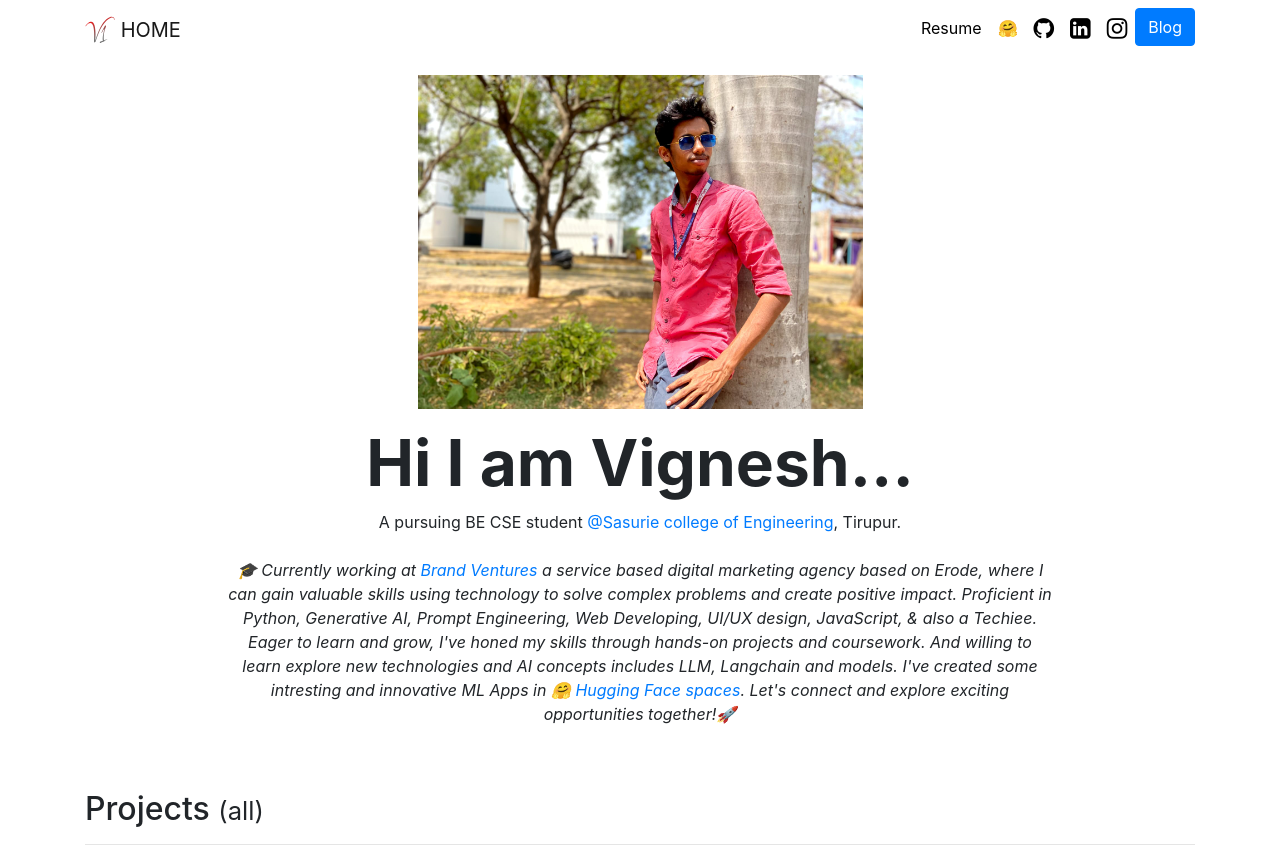
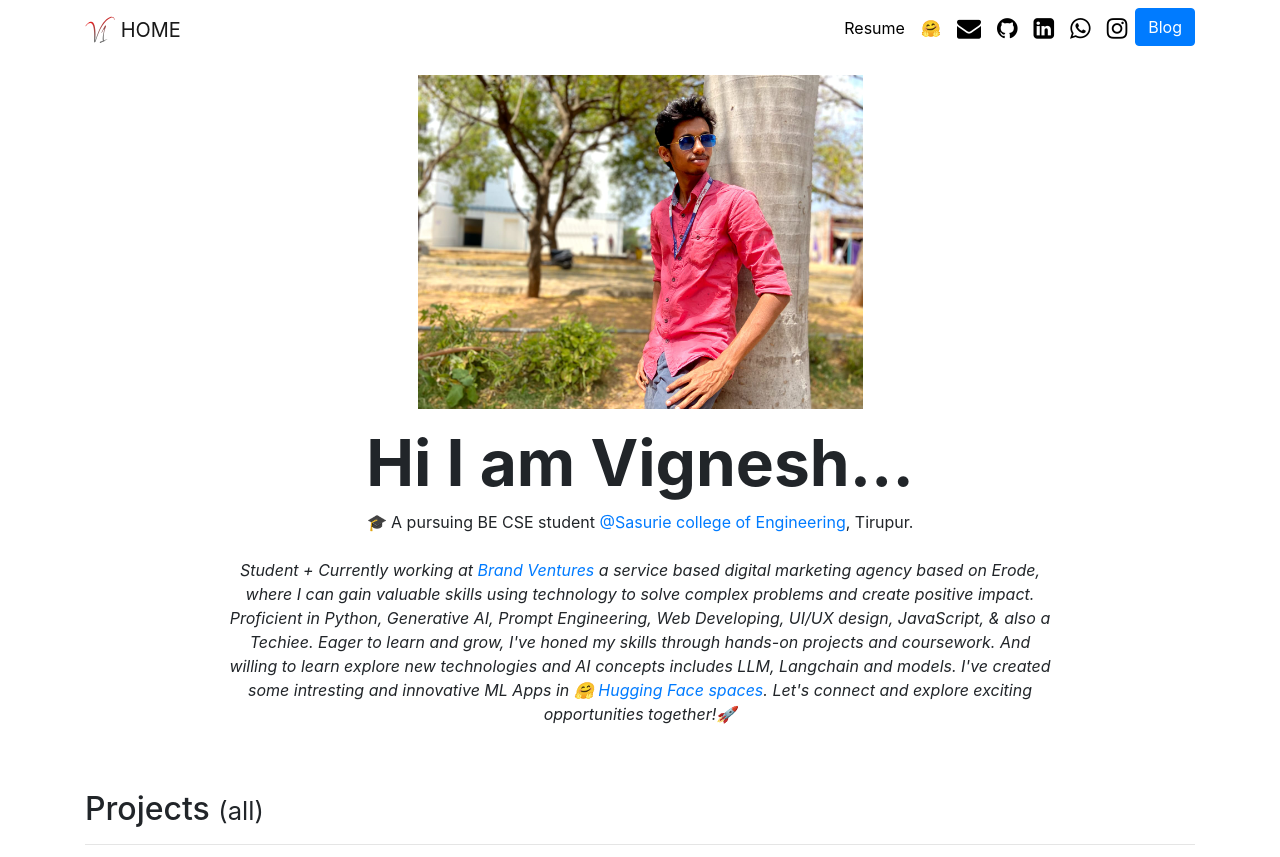
Before and after one commit to VickyVignesh2002/portfolio_2025, a Django app: page / in a window 1280 px wide. Shown: the top 857 px of the page. Run offline with Django 4.2, Linux system fonts and the light colour scheme; data comes from the database, SQL or seed files in the repository; both versions use the stored data as it was after the commit; some libraries are stand-ins or nearby versions.

Commit message:
first commit

```diff
--- a/portfolio/templates/portfolio/base.html
+++ b/portfolio/templates/portfolio/base.html
@@ -34,11 +34,15 @@
       <div class="collapse navbar-collapse text-center" id="navbarNav">
         <ul class="navbar-nav ml-auto">
           <li class="nav-item">
-            <a class="nav-link" href="{% static 'portfolio/resume.pdf' %}">Resume</a>
+            <a class="nav-link" href="{% static 'portfolio/Vignesh M Resume.pdf' %}">Resume</a>
           </li>
           <li class="nav-item">
-            <a class="nav-link" href="https://huggingface.co/IamVicky111gi" target="_blank" rel="noopener">🤗</a>
-        </li>
+            <a class="nav-link" href="https://huggingface.co/IamVicky111" target="_blank" rel="noopener">🤗</a>
+          </li>
+          <li class="nav-item">
+            <a class="nav-link" href="mailto:itzmevicky111@gmail.com?cc=heyimvicky111@gmai.com&subject=I've%20visited%20your%20site%20and%20thought%20of%20contacting%20you&body=Hi,%20I'm%20{Please%20provide%20your%20name}%20have%20seen%20your%20portfolio%20and%20your%20works,%20I'd%20like%20to%20make%20an%20appointment%20with%20you%20regarding..." ><i class="fa fa-envelope" style="font-size:24px;"></i></a>
+          </li>
+
         <li class="nav-item">
           <a class="nav-link" href="https://github.com/VickyVignesh2002/" target="_blank" rel="noopener"><i class="fa fa-github" style="font-size:24px"></i></a>
       </li>
@@ -47,8 +51,12 @@
             <a class="nav-link" href="https://www.linkedin.com/in/Itz-me-vicky111/" target="_blank" rel="noopener"><i class="fa fa-linkedin-square" style="font-size:24px"></i></a>
         </li>
         <li class="nav-item">
+          <a class="nav-link" href="https://wa.me/+917305250054" target="_blank" rel="noopener"><i class="fa fa-whatsapp" style="font-size:24px"></i></a>
+      </li>
+        <li class="nav-item">
             <a class="nav-link" href="https://instagram.com/itz_me_vicky111?igshid=OGQ5ZDc2ODk2ZA==" target="_blank" rel="noopener"><i class="fa fa-instagram" style="font-size:24px"></i></a>
         </li>
+
 
           <li>
             <a role="button" href="{% url 'blog:all_blogs' %}" class="btn btn-primary">Blog</a>
--- a/portfolio/templates/portfolio/home.html
+++ b/portfolio/templates/portfolio/home.html
@@ -14,9 +14,9 @@
   <div class="col-md-9 text-center">
     <h1 id="hometext" class="font-weight-bold">Hi I am Vignesh...</h1>
     <p >
-    A pursuing BE CSE student <a href="https://sasurieengg.com/">@Sasurie college of Engineering</a>, Tirupur.
+      🎓 A pursuing BE CSE student <a href="https://sasurieengg.com/">@Sasurie college of Engineering</a>, Tirupur.
       <br><br>
-      <i >🎓 Currently working at <a href="https://brandventures.in/">Brand Ventures</a> a service based digital marketing agency based on Erode, where I can gain valuable skills using technology to solve complex problems and create positive impact. Proficient in Python, Generative AI, Prompt Engineering, Web Developing, UI/UX design, JavaScript, & also a Techiee. Eager to learn and grow, I've honed my skills through hands-on projects and coursework. And willing to learn explore new technologies and AI concepts includes LLM, Langchain and models. I've created some intresting and innovative ML Apps in  <a href="https://huggingface.co/IamVicky111">🤗 Hugging Face spaces</a>. Let's connect and explore exciting opportunities together!🚀</i>
+      <i> Student + Currently working at <a href="https://brandventures.in/">Brand Ventures</a> a service based digital marketing agency based on Erode, where I can gain valuable skills using technology to solve complex problems and create positive impact. Proficient in Python, Generative AI, Prompt Engineering, Web Developing, UI/UX design, JavaScript, & also a Techiee. Eager to learn and grow, I've honed my skills through hands-on projects and coursework. And willing to learn explore new technologies and AI concepts includes LLM, Langchain and models. I've created some intresting and innovative ML Apps in  <a href="https://huggingface.co/IamVicky111">🤗 Hugging Face spaces</a>. Let's connect and explore exciting opportunities together!🚀</i>
     </p>
   </div>
 </div>
```
Also changed, not shown: README.md, db.sqlite3, media/porfolio/images/1612850018Speech Recognition In AI.png (deleted), media/porfolio/images/1612850018Speech_Recognition_In_AI.png (deleted), media/porfolio/images/1612850018Speech_Recognition_In_AI_1.jpg (added), media/porfolio/images/Convo_AI_bot_1.jpg (added), media/porfolio/images/Github.jpeg (deleted), media/porfolio/images/Github_1.jpg (added), media/porfolio/images/Github_ZMRlR7x.jpeg (deleted), media/porfolio/images/Hugging_face_1.jpg (added), media/porfolio/images/Mental_health_bot_1.jpg (added), media/porfolio/images/WhatsApp_Image_2023-07-31_at_19.27.24.jpg (deleted), media/porfolio/images/WhatsApp_Image_2023-07-31_at_19.27.24_MkfEJ8u.jpg (deleted), media/porfolio/images/url-shortener-theplungedaily.webp (deleted), 2 more files, 2 other files.
